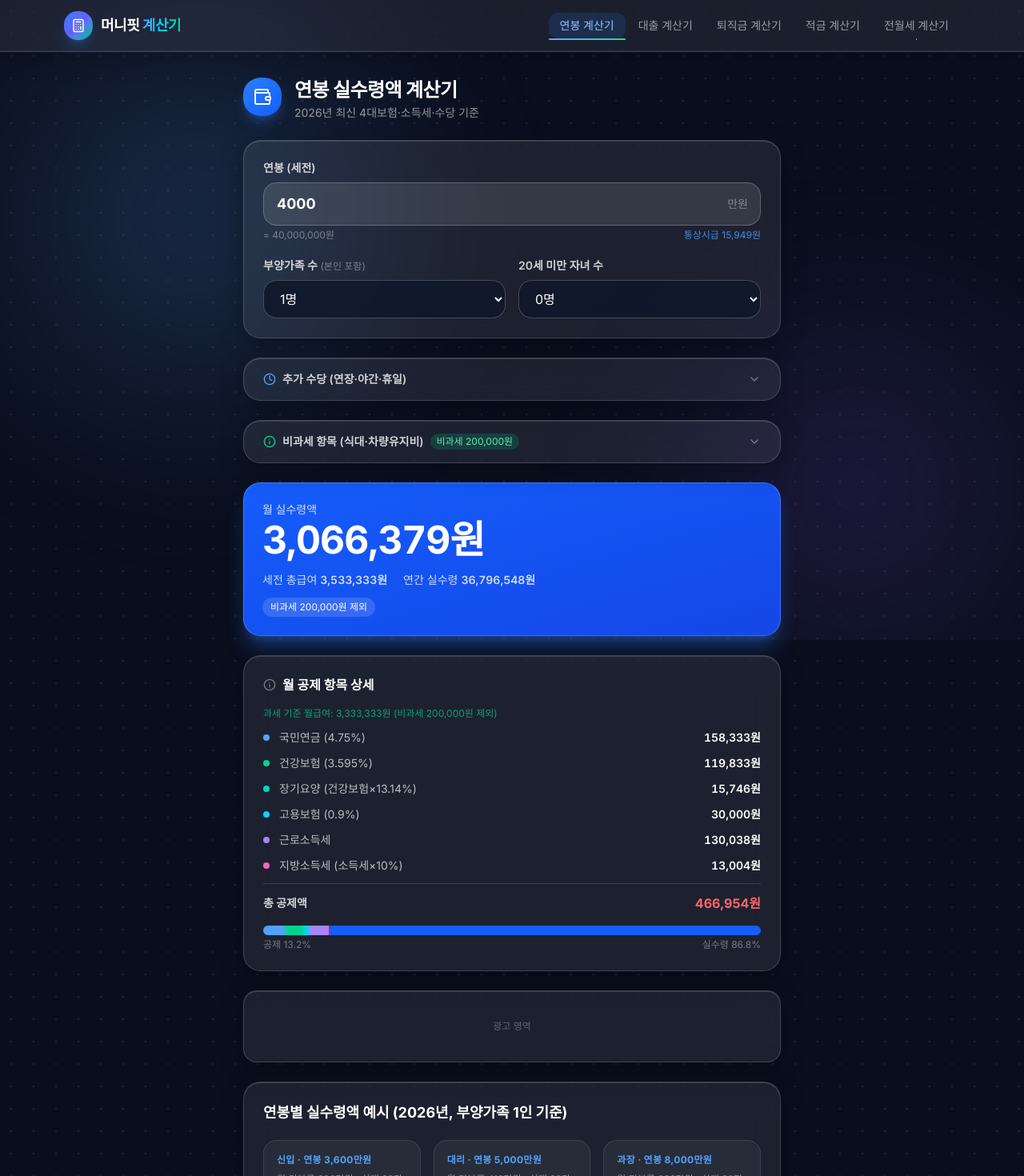
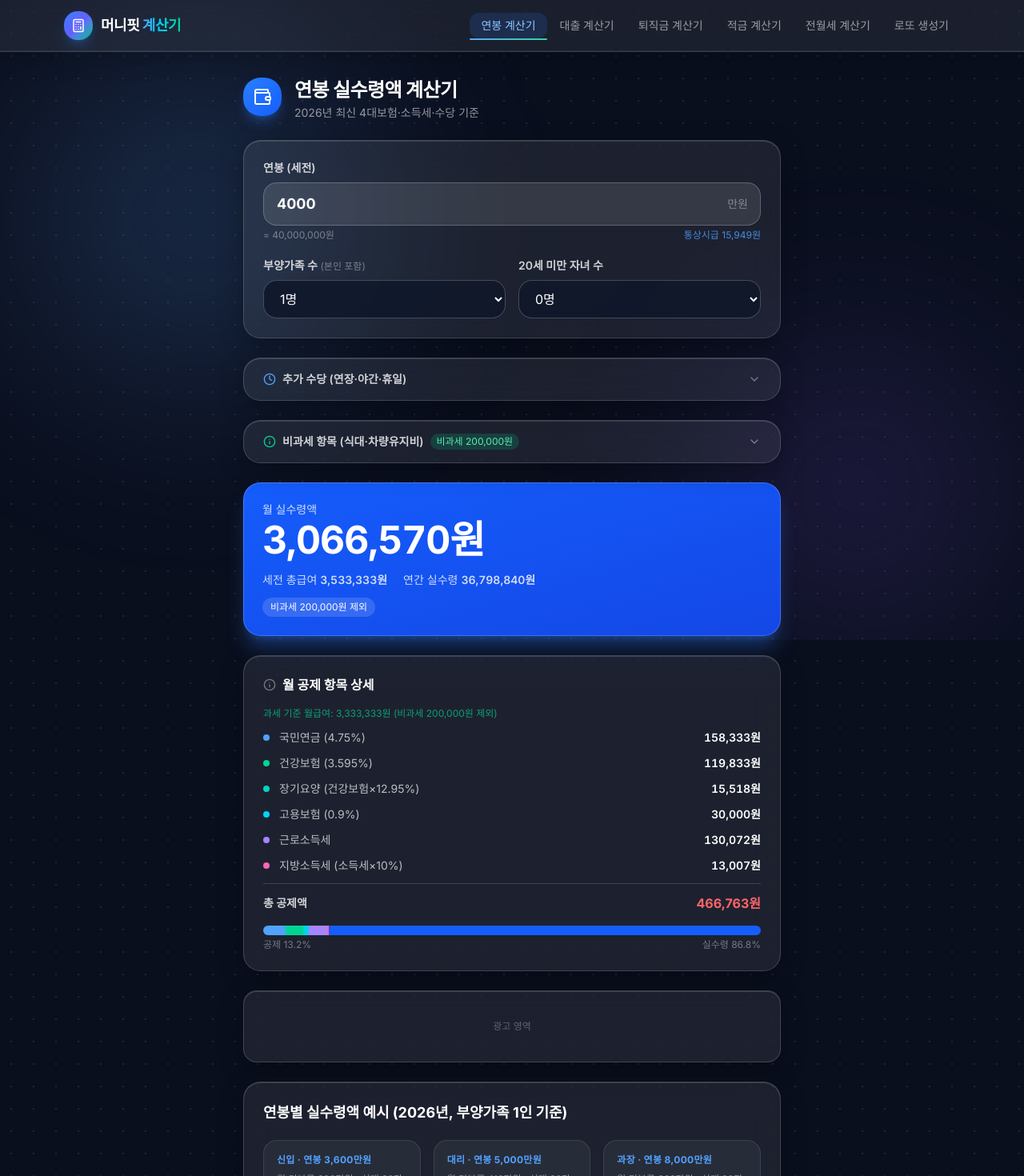
Before and after one commit to xowk9876/n-job-studio, a Next.js app: page /salary in a window 1280 px wide. Shown: the top 1470 px of the page at 80% size. Built offline with nearby package versions, Linux system fonts and the light colour scheme.

Commit message:
fix: Header에 로또 추가 + 장기요양 13.14%→12.95% 정확한 데이터 반영

```diff
--- a/app/salary/page.tsx
+++ b/app/salary/page.tsx
@@ -48,7 +48,7 @@ export default function SalaryPage() {
   const deductions = [
     { label: '국민연금 (4.75%)', value: result.pension, color: 'bg-blue-400' },
     { label: '건강보험 (3.595%)', value: result.health, color: 'bg-emerald-400' },
-    { label: '장기요양 (건강보험×13.14%)', value: result.care, color: 'bg-teal-400' },
+    { label: '장기요양 (건강보험×12.95%)', value: result.care, color: 'bg-teal-400' },
     { label: '고용보험 (0.9%)', value: result.employment, color: 'bg-cyan-400' },
     { label: '근로소득세', value: result.incomeTax, color: 'bg-violet-400' },
     { label: '지방소득세 (소득세×10%)', value: result.localTax, color: 'bg-pink-400' },
@@ -371,7 +371,7 @@ export default function SalaryPage() {
       {/* ═══ FAQ ═══ */}
       <FAQSection items={[
         { q: '연봉과 월급의 차이는 무엇인가요?', a: '연봉은 1년 치 세전 총액이고, 월급은 연봉을 12로 나눈 세전 금액입니다. 실수령액은 여기서 4대보험과 소득세를 공제한 금액입니다.' },
-        { q: '4대보험이란 무엇이고 왜 공제되나요?', a: '국민연금(4.75%), 건강보험(3.595%), 장기요양보험(건강보험료×13.14%), 고용보험(0.9%)으로 구성됩니다. 근로자와 사업주가 절반씩 부담하며 노후·의료·실업 보장을 위해 의무적으로 납부합니다.' },
+        { q: '4대보험이란 무엇이고 왜 공제되나요?', a: '국민연금(4.75%), 건강보험(3.595%), 장기요양보험(건강보험료×12.95%), 고용보험(0.9%)으로 구성됩니다. 근로자와 사업주가 절반씩 부담하며 노후·의료·실업 보장을 위해 의무적으로 납부합니다.' },
         { q: '야간·연장수당에도 세금이 붙나요?', a: '네, 수당도 과세소득입니다. 다만 통상임금의 50%(야간 가산), 150%(연장), 150~200%(휴일) 가산율로 계산된 금액 전체가 과세됩니다. 식대·차량유지비와 달리 비과세 항목이 아닙니다.' },
         { q: '식대 비과세는 어떻게 적용되나요?', a: '2023년 1월부터 월 20만원까지 비과세입니다. 즉 월급여에 식대가 포함돼 있다면 20만원까지는 4대보험·소득세 과세 대상에서 제외되어 실질적으로 세금이 절감됩니다.' },
         { q: '부양가족이 많을수록 세금이 줄어드나요?', a: '맞습니다. 부양가족 1명당 연 150만원 기본공제가 적용되어 과세표준이 낮아지고, 20세 미만 자녀에게는 자녀세액공제(1명 15만원, 2명 35만원)도 추가됩니다.' },
--- a/components/layout/Header.tsx
+++ b/components/layout/Header.tsx
@@ -11,6 +11,7 @@ const navLinks = [
   { href: '/severance', label: '퇴직금 계산기' },
   { href: '/savings',   label: '적금 계산기' },
   { href: '/jeonse',    label: '전월세 계산기' },
+  { href: '/lotto',     label: '로또 생성기' },
 ]
 
 export default function Header() {
--- a/lib/salary.ts
+++ b/lib/salary.ts
@@ -7,7 +7,7 @@
 const PENSION_RATE = 0.0475         // 국민연금 4.75% (2026 인상, 총 9.5%)
 const PENSION_MONTHLY_CAP = 302_575 // 국민연금 월 상한액 (기준소득월액 637만원 × 4.75%)
 const HEALTH_RATE = 0.03595         // 건강보험 3.595% (2026 인상, 총 7.19%)
-const CARE_RATE = 0.1314            // 장기요양보험 (건강보험료 × 13.14%, 2026)
+const CARE_RATE = 0.1295            // 장기요양보험 (건강보험료 × 12.95%, 2026)
 const EMPLOYMENT_RATE = 0.009       // 고용보험 0.9%
 
 // 수당 관련 상수
```
